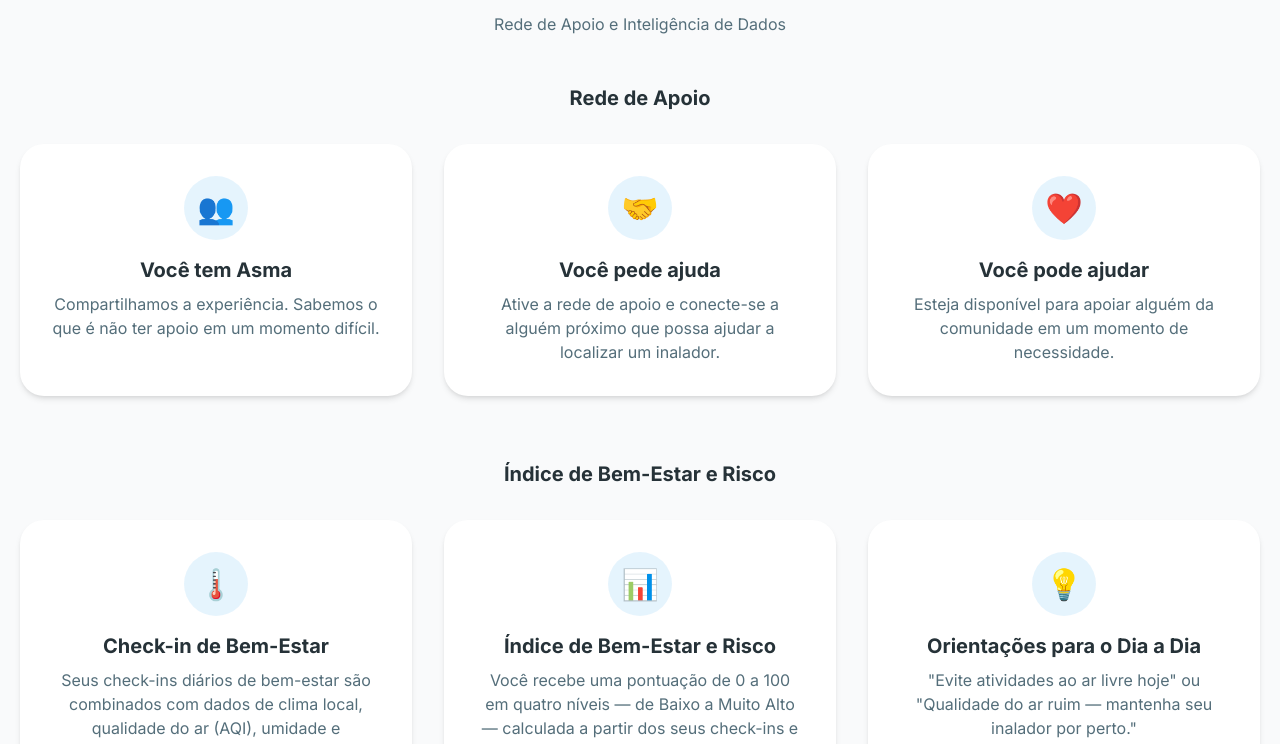
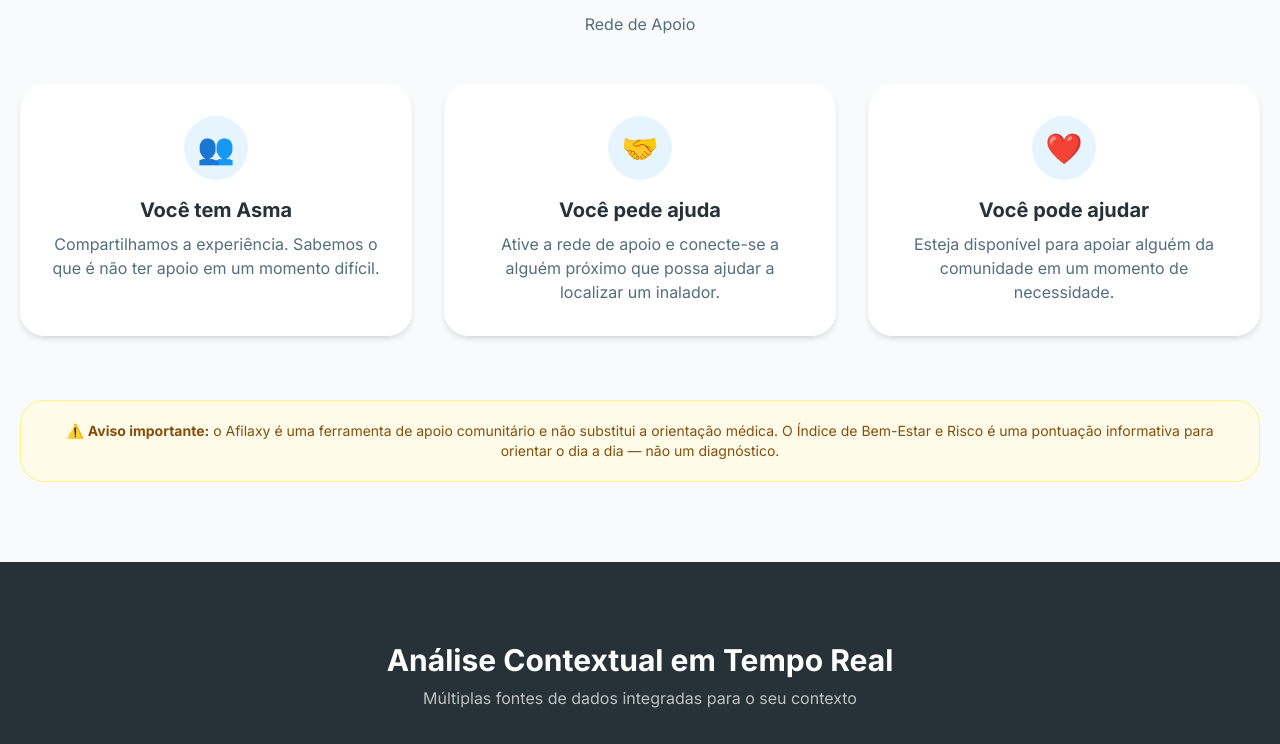
Before and after one commit to herb-sin/afilaxy-website, a React (Vite) app: page / in a window 1280 px wide. Shown: the part 824-1568 px from the top of the page. Built offline with nearby package versions, Linux system fonts and the light colour scheme; no server answers.

Commit message:
otimizado

```diff
--- a/src/pages/Home.tsx
+++ b/src/pages/Home.tsx
@@ -36,12 +36,6 @@ const emergencySteps = [
   { icon: '👥', title: 'Você tem Asma', desc: 'Compartilhamos a experiência. Sabemos o que é não ter apoio em um momento difícil.' },
   { icon: '🤝', title: 'Você pede ajuda', desc: 'Ative a rede de apoio e conecte-se a alguém próximo que possa ajudar a localizar um inalador.' },
   { icon: '❤️', title: 'Você pode ajudar', desc: 'Esteja disponível para apoiar alguém da comunidade em um momento de necessidade.' },
-]
-
-const riskSteps = [
-  { icon: '🌡️', title: 'Check-in de Bem-Estar', desc: 'Seus check-ins diários de bem-estar são combinados com dados de clima local, qualidade do ar (AQI), umidade e sazonalidade da sua região.' },
-  { icon: '📊', title: 'Índice de Bem-Estar e Risco', desc: 'Você recebe uma pontuação de 0 a 100 em quatro níveis — de Baixo a Muito Alto — calculada a partir dos seus check-ins e do contexto ambiental.' },
-  { icon: '💡', title: 'Orientações para o Dia a Dia', desc: '"Evite atividades ao ar livre hoje" ou "Qualidade do ar ruim — mantenha seu inalador por perto."' },
 ]
 
 const techSources = [
@@ -139,25 +133,12 @@ export default function Home() {
         <div className="mx-auto max-w-7xl px-5">
           <div className="mb-12 text-center">
             <h2 className="text-3xl font-bold text-secondary">Como Funciona</h2>
-            <p className="mt-2 text-muted">Rede de Apoio e Inteligência de Dados</p>
+            <p className="mt-2 text-muted">Rede de Apoio</p>
           </div>
 
           {/* Bloco: Rede de Emergência */}
-          <h3 className="mb-8 text-center text-xl font-bold text-secondary">Rede de Apoio</h3>
           <div className="mb-16 grid gap-8 md:grid-cols-3">
             {emergencySteps.map((s, i) => (
-              <div key={i} className="rounded-card bg-white p-8 text-center shadow-md transition hover:-translate-y-2 hover:shadow-xl">
-                <div className="mx-auto mb-4 flex h-16 w-16 items-center justify-center rounded-full bg-primary/10 text-3xl">{s.icon}</div>
-                <h4 className="mb-2 text-xl font-bold text-secondary">{s.title}</h4>
-                <p className="text-muted">{s.desc}</p>
-              </div>
-            ))}
-          </div>
-
-          {/* Bloco: Previsão de Risco */}
-          <h3 className="mb-8 text-center text-xl font-bold text-secondary">Índice de Bem-Estar e Risco</h3>
-          <div className="grid gap-8 md:grid-cols-3">
-            {riskSteps.map((s, i) => (
               <div key={i} className="rounded-card bg-white p-8 text-center shadow-md transition hover:-translate-y-2 hover:shadow-xl">
                 <div className="mx-auto mb-4 flex h-16 w-16 items-center justify-center rounded-full bg-primary/10 text-3xl">{s.icon}</div>
                 <h4 className="mb-2 text-xl font-bold text-secondary">{s.title}</h4>
```
